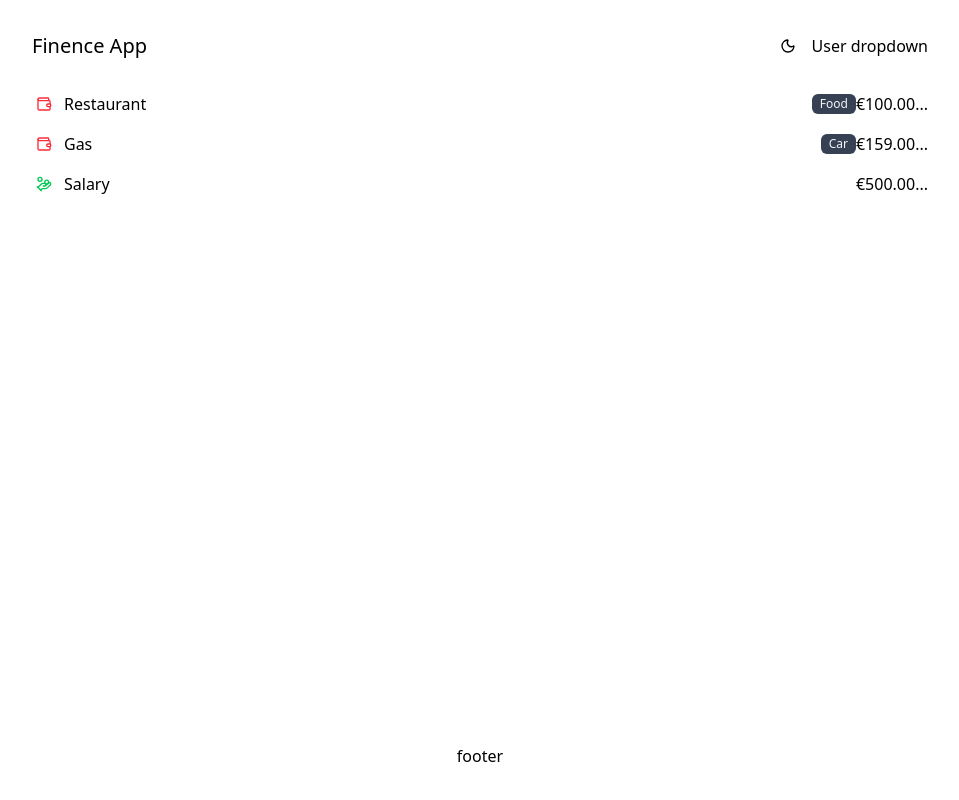
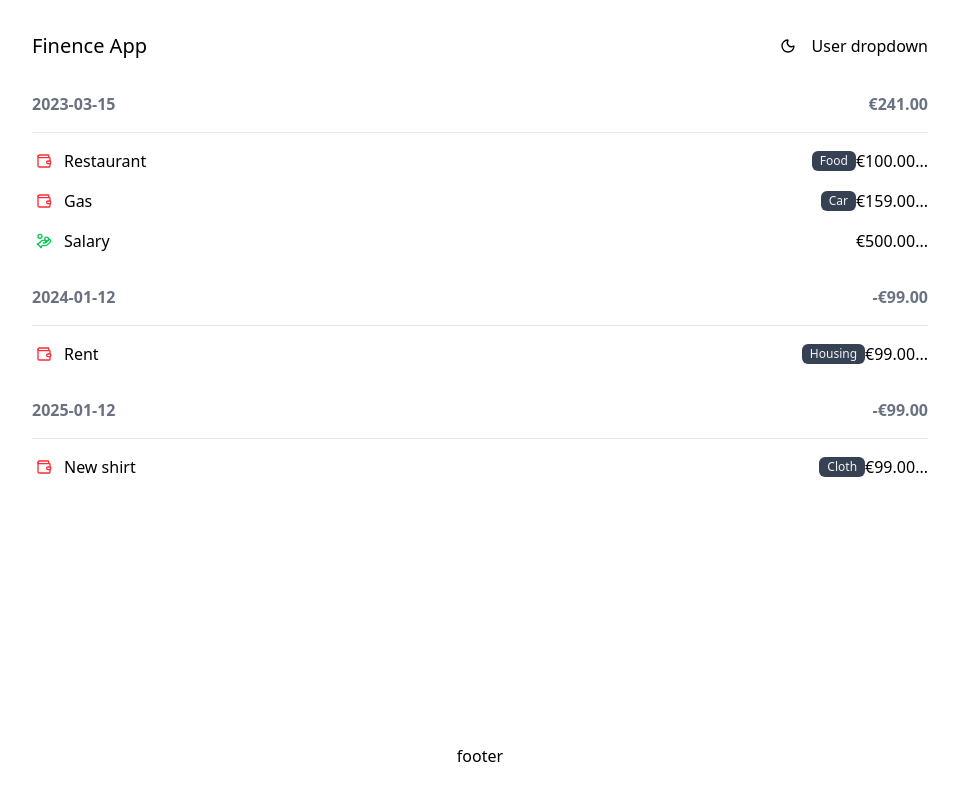
Before and after one commit to MorielMauni/Learning-FinanceApp-NextJS, a Next.js app: page /dashboard in a window 1280 px wide. Shown: the whole page, without its empty margins (160-1119 px from the left). Built offline with nearby package versions, Linux system fonts and the light colour scheme; no server answers; data requests are answered from the project's data file.

Commit message:
Add: grouping transactions by dates

```diff
--- a/app/dashboard/components/transaction-list.js
+++ b/app/dashboard/components/transaction-list.js
@@ -1,21 +1,41 @@
 import TransactionItem from "@/components/transaction-item";
+import TransactionSummaryItem from "@/components/transaction-summary-item";
+
+const groupAndSumTransactionsByDate = (transactions) => {
+  const grouped = {};
+  for (const transaction of transactions) {
+    const date = transaction.created_at.split("T")[0];
+    if (!grouped[date]) {
+      grouped[date] = { transactions: [], amount: 0 };
+    }
+    grouped[date].transactions.push(transaction);
+    const amount =
+      transaction.type === "Expense" ? -transaction.amount : transaction.amount;
+    grouped[date].amount += amount;
+  }
+  return grouped;
+};
 
 export default async function TransactionList() {
   const response = await fetch("http://localhost:3100/transactions");
   const transactions = await response.json();
-  console.log(transactions);
+  const grouped = groupAndSumTransactionsByDate(transactions);
+
   return (
-    <section className="space-y-4">
-      {transactions.map((transaction) => (
-        <div key={transaction.id}>
-          <TransactionItem
-            type={transaction.type}
-            category={transaction.category}
-            description={transaction.description}
-            amount={transaction.amount}
-          />
+    <div className="space-y-8">
+      {Object.entries(grouped).map(([date, { transactions, amount }]) => (
+        <div key={date}>
+          <TransactionSummaryItem date={date} amount={amount} />
+          <hr className="my-4 border-gray-200 dark:border-gray-800" />
+          <section className="space-y-4">
+            {transactions.map((transaction) => (
+              <div key={transaction.id}>
+                <TransactionItem {...transaction} />
+              </div>
+            ))}
+          </section>
         </div>
       ))}
-    </section>
+    </div>
   );
 }
--- a/db.json
+++ b/db.json
@@ -23,6 +23,24 @@
       "description": "Salary",
       "category": "",
       "created_at": "2023-03-15T23:00:00"
+    },
+
+    {
+      "id": 4,
+      "amount": 99,
+      "type": "Expense",
+      "description": "Rent",
+      "category": "Housing",
+      "created_at": "2024-01-12T23:00:00"
+    },
+
+    {
+      "id": 5,
+      "amount": 99,
+      "type": "Expense",
+      "description": "New shirt",
+      "category": "Cloth",
+      "created_at": "2025-01-12T23:00:00"
     }
   ]
 }
```
